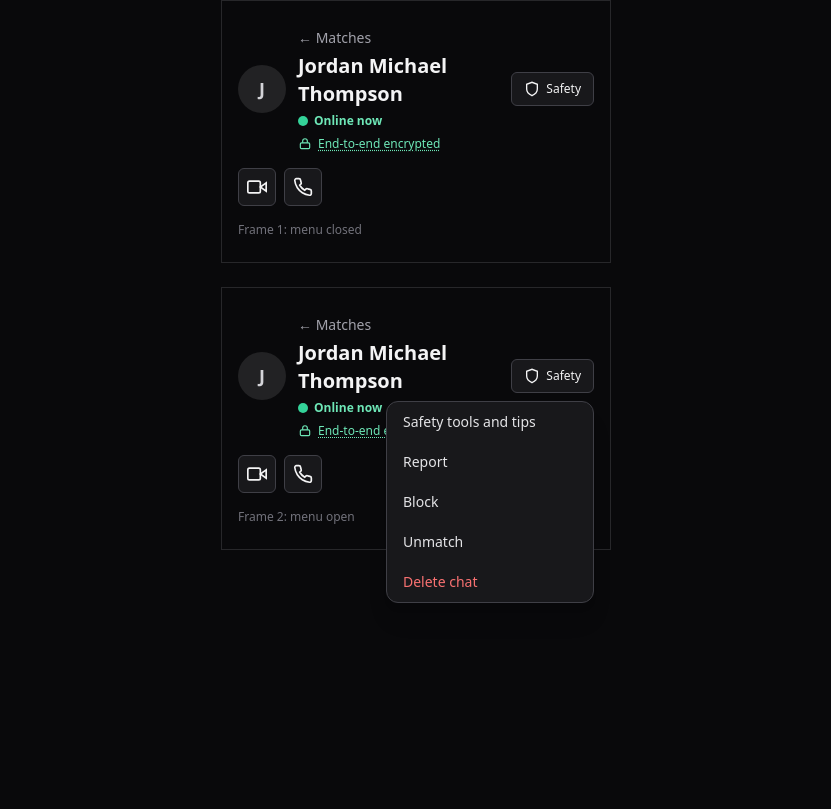
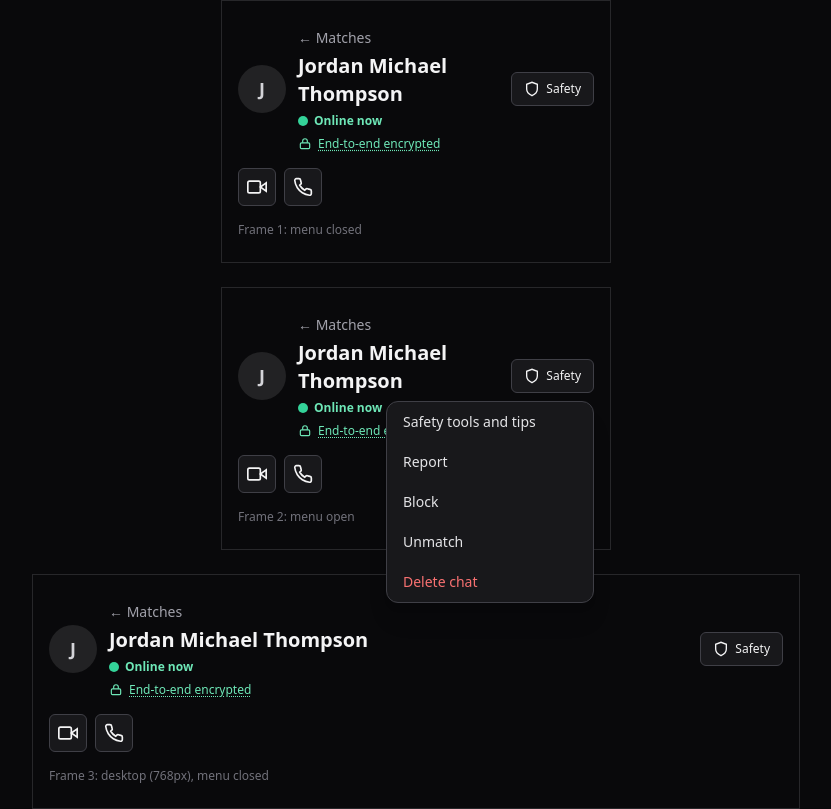
Before and after one commit to BrandAlma/lucid-header-mock-temp, a plain HTML site: page index.html in a window 1280 px wide. Shown: the whole page, without its empty margins (224-1055 px from the left). Drawn offline with nearby package versions, Linux system fonts and the light colour scheme.

Commit message:
add desktop frame

```diff
--- a/index.html
+++ b/index.html
@@ -95,5 +95,43 @@
   </div>
 </div>
 
+<!-- FRAME 3: desktop layout, menu closed -->
+<div class="frame mt-6" style="width:768px">
+  <div class="mx-auto max-w-3xl px-4 pt-6 pb-2">
+    <div class="mb-4 flex items-center justify-between">
+      <div class="flex items-center gap-3">
+        <div class="flex h-12 w-12 shrink-0 items-center justify-center rounded-full bg-white/10 text-lg font-bold text-zinc-300">J</div>
+        <div>
+          <button class="mb-1 text-sm text-zinc-400">&#8592; Matches</button>
+          <h1 class="text-xl font-bold">Jordan Michael Thompson</h1>
+          <span class="mt-1 inline-flex items-center gap-1.5 text-xs">
+            <span class="inline-block h-2.5 w-2.5 rounded-full bg-emerald-400"></span>
+            <span class="font-semibold text-emerald-300">Online now</span>
+          </span>
+          <button class="mt-1 flex items-center gap-1.5 text-xs text-emerald-300">
+            <svg viewBox="0 0 24 24" class="h-3.5 w-3.5" fill="none" stroke="currentColor" stroke-width="2"><rect x="4" y="10" width="16" height="10" rx="2"/><path d="M8 10V7a4 4 0 018 0v3"/></svg>
+            <span class="underline decoration-dotted underline-offset-2">End-to-end encrypted</span>
+          </button>
+        </div>
+      </div>
+      <div class="relative shrink-0">
+        <button class="flex items-center gap-1.5 rounded-md border border-zinc-700 bg-zinc-900 px-3 py-2 text-xs text-zinc-100">
+          <svg viewBox="0 0 24 24" class="h-4 w-4" fill="none" stroke="currentColor" stroke-width="2"><path d="M12 22s8-3.6 8-10V5l-8-3-8 3v7c0 6.4 8 10 8 10z"/></svg>
+          <span>Safety</span>
+        </button>
+      </div>
+    </div>
+    <div class="mb-4 flex items-center gap-2">
+      <button aria-label="Video call" class="rounded-md border border-zinc-700 bg-zinc-900 p-2 text-zinc-100">
+        <svg viewBox="0 0 24 24" class="h-5 w-5" fill="none" stroke="currentColor" stroke-width="2"><path d="M23 7l-7 5 7 5V7z"/><rect x="1" y="5" width="15" height="14" rx="2"/></svg>
+      </button>
+      <button aria-label="Voice call" class="rounded-md border border-zinc-700 bg-zinc-900 p-2 text-zinc-100">
+        <svg viewBox="0 0 24 24" class="h-5 w-5" fill="none" stroke="currentColor" stroke-width="2"><path d="M22 16.92v3a2 2 0 01-2.18 2 19.79 19.79 0 01-8.63-3.07 19.5 19.5 0 01-6-6 19.79 19.79 0 01-3.07-8.67A2 2 0 014.11 2h3a2 2 0 012 1.72c.13.96.36 1.9.7 2.81a2 2 0 01-.45 2.11L8.09 9.91a16 16 0 006 6l1.27-1.27a2 2 0 012.11-.45c.91.34 1.85.57 2.81.7A2 2 0 0122 16.92z"/></svg>
+      </button>
+    </div>
+    <p class="pb-4 text-xs text-zinc-500">Frame 3: desktop (768px), menu closed</p>
+  </div>
+</div>
+
 </body>
 </html>
```
